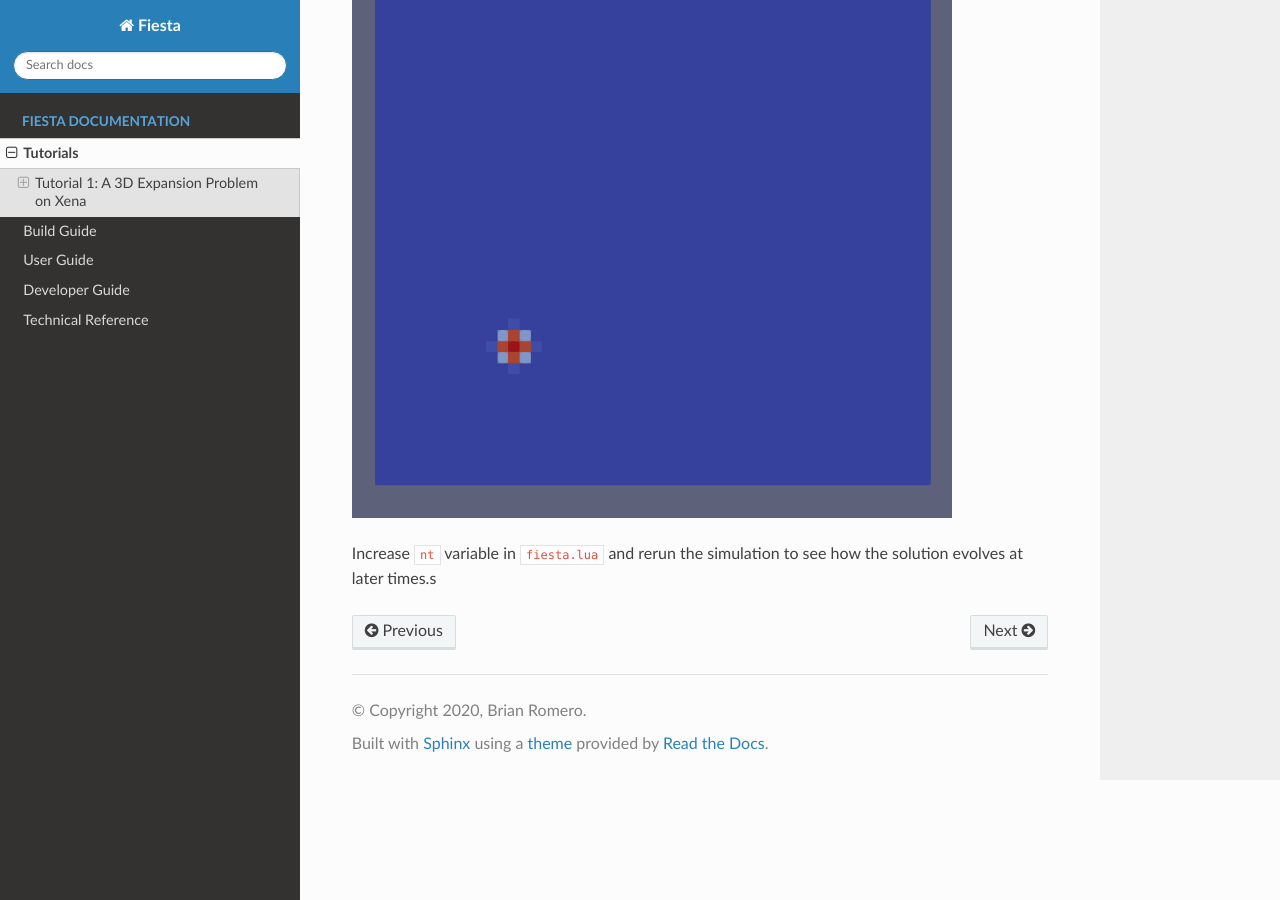
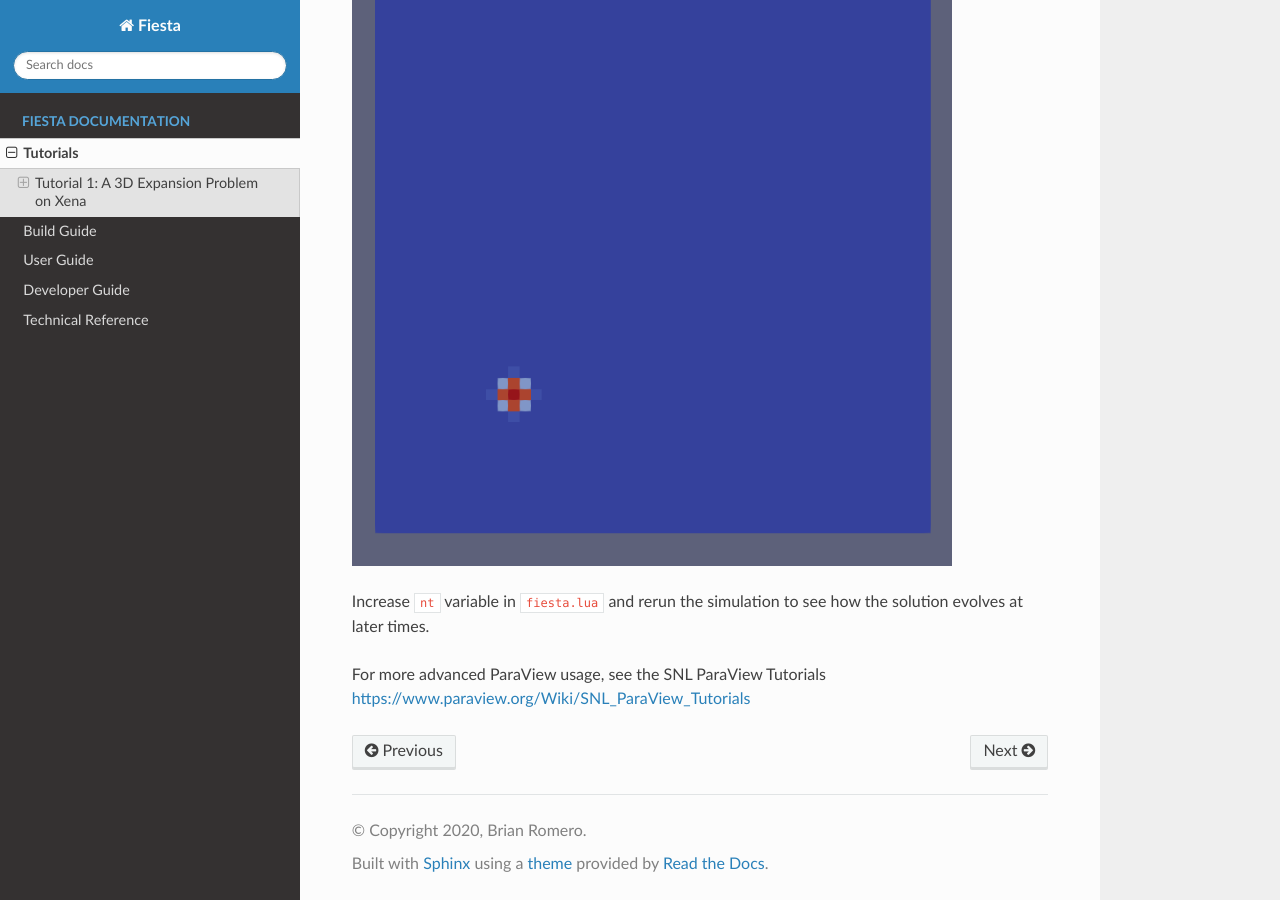
Before and after one commit to fiesta-cfd/fiesta, a Sphinx documentation site: the page built from docs/source/tutorials.rst, in a window 1280 px wide and 900 px high, scrolled down 6673 px. Built offline with Sphinx 7.4.7 and the Read the Docs theme 2.0.0, drawn with Linux system fonts in a browser that asks for light colours; some of the changed text lies outside the part shown.

Commit message:
edit rsync command and add pv tutorial info

```diff
--- a/docs/source/tutorials.rst
+++ b/docs/source/tutorials.rst
@@ -137,6 +137,8 @@
 
    squeue -u <username>
 
+Once the job begins running, it should complete in less than 5 minutes.
+
 Output Products
 -------------------------------------------------------------------------------
 The file slurm-#####.out (where ##### is a job id assigned by Slurm) contains
@@ -228,4 +230,6 @@
    :width: 600
 
 Increase :code:`nt` variable in :code:`fiesta.lua` and rerun the simulation to
-see how the solution evolves at later times.s
+see how the solution evolves at later times.
+
+For more advanced ParaView usage, see the SNL ParaView Tutorials `<https://www.paraview.org/Wiki/SNL_ParaView_Tutorials>`_
```
Also changed, not shown: other parts of docs/source/tutorials.rst (+1 -1 lines).
